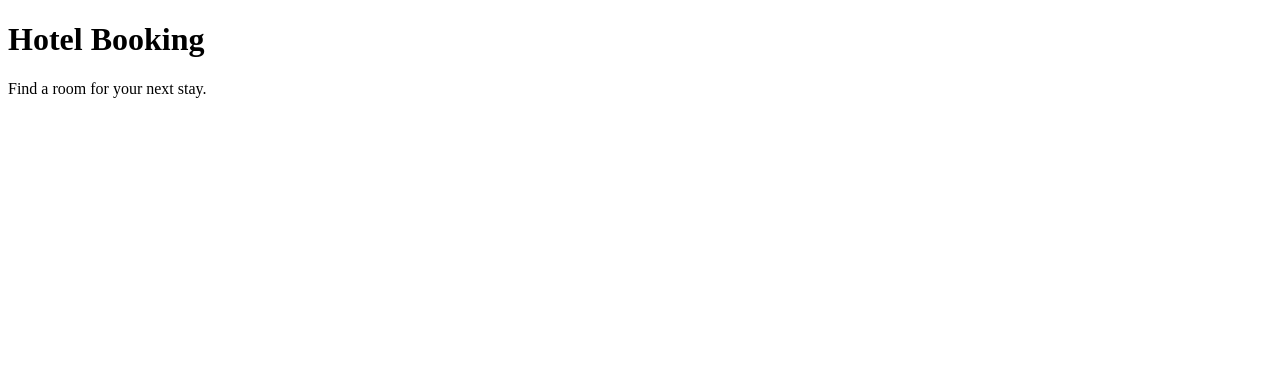
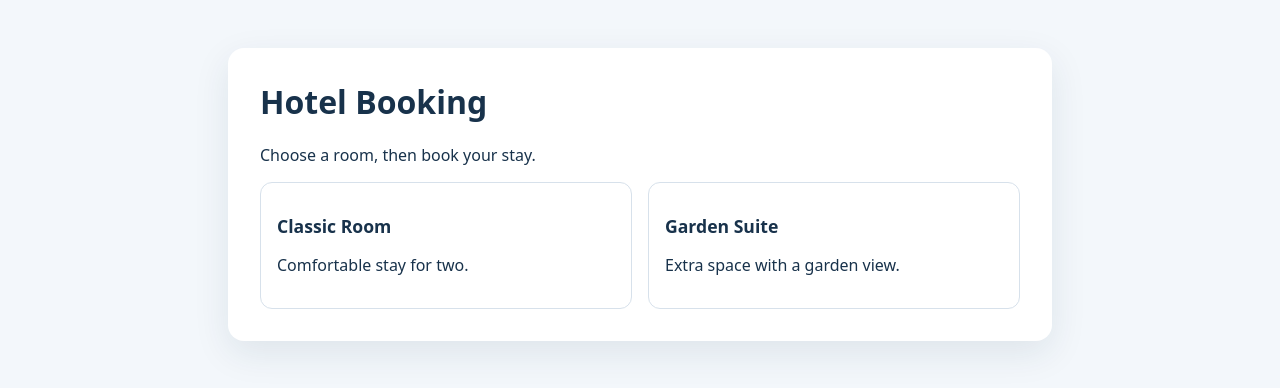
Before and after one commit to Supriya12200/inlab, a plain HTML site: page index.html in a window 1280 px wide. Drawn offline with Linux system fonts and the light colour scheme.

Commit message:
Add room listing and booking page shell

```diff
--- a/index.html
+++ b/index.html
@@ -4,11 +4,24 @@
   <meta charset="utf-8">
   <meta name="viewport" content="width=device-width, initial-scale=1">
   <title>Hotel Booking</title>
+  <style>
+    :root { font-family: system-ui, sans-serif; color: #18324b; background: #f3f7fb; }
+    body { margin: 0; }
+    main { max-width: 760px; margin: 3rem auto; padding: 2rem; background: white; border-radius: 16px; box-shadow: 0 12px 36px #18324b18; }
+    h1 { margin-top: 0; }
+    .rooms { display: grid; grid-template-columns: repeat(auto-fit, minmax(180px, 1fr)); gap: 1rem; }
+    .room { border: 1px solid #d7e1eb; border-radius: 12px; padding: 1rem; }
+    .room h2 { font-size: 1.1rem; }
+  </style>
 </head>
 <body>
   <main>
     <h1>Hotel Booking</h1>
-    <p>Find a room for your next stay.</p>
+    <p>Choose a room, then book your stay.</p>
+    <section class="rooms" aria-label="Available rooms">
+      <article class="room"><h2>Classic Room</h2><p>Comfortable stay for two.</p></article>
+      <article class="room"><h2>Garden Suite</h2><p>Extra space with a garden view.</p></article>
+    </section>
   </main>
 </body>
 </html>
```
